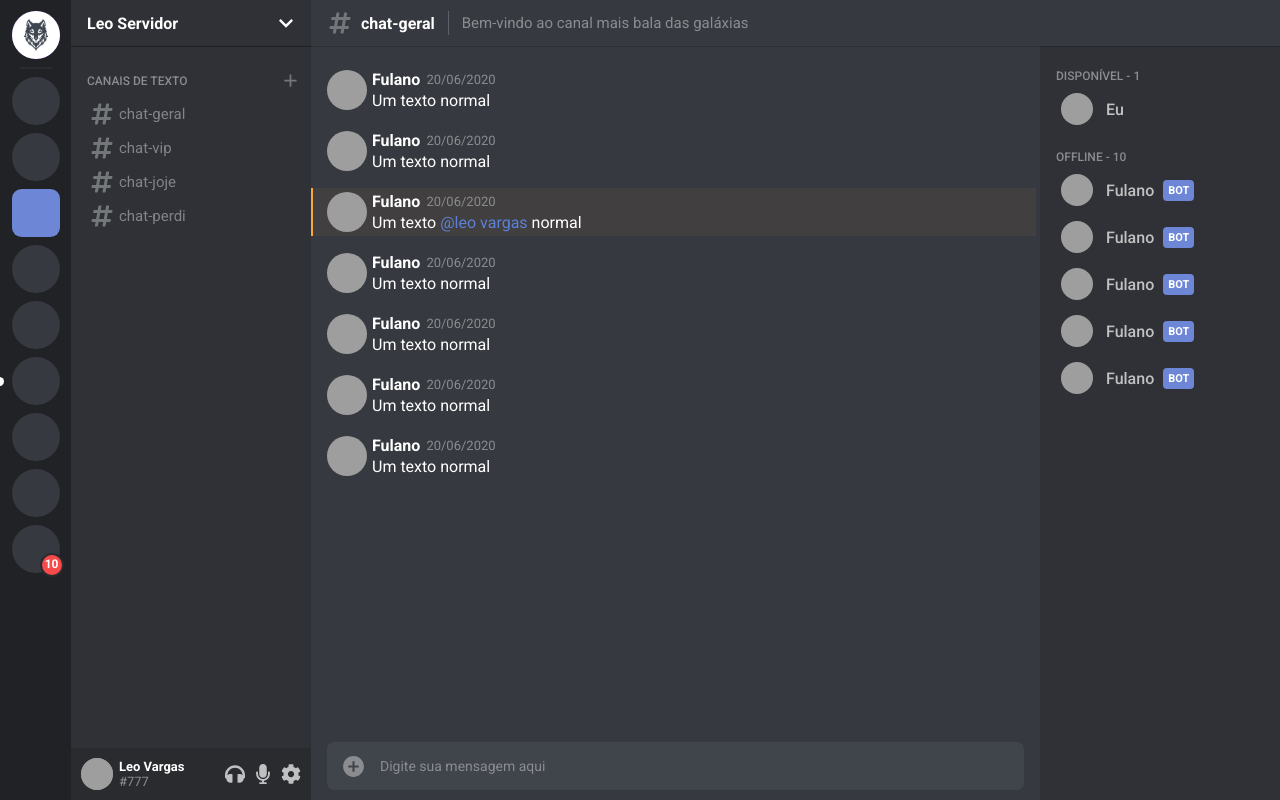
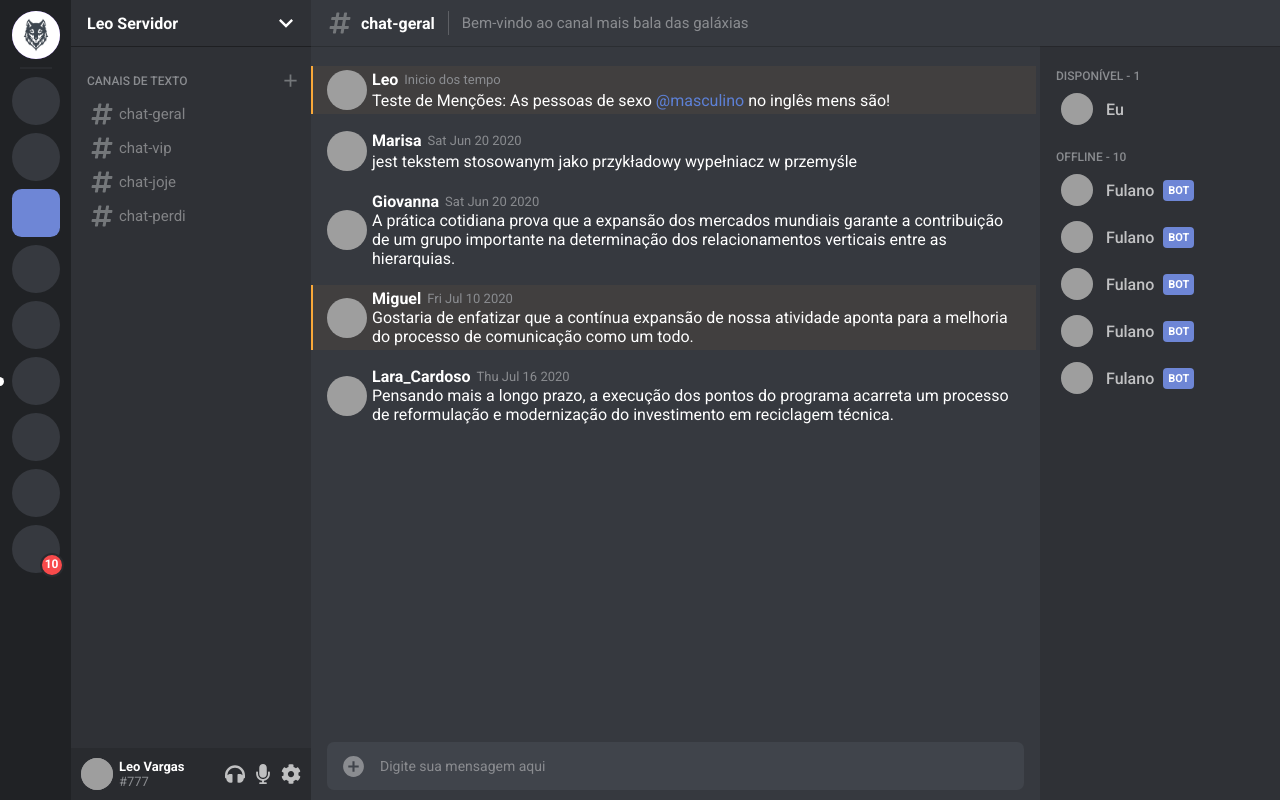
Before and after one commit to leovargasdev/discord-clone, a React (Create React App) app: page / in a window 1280 px wide. Built offline with nearby package versions, Linux system fonts and the light colour scheme; grey boxes are pictures that could not be loaded.

Commit message:
Adicionando um array de messages

```diff
--- a/src/components/ChannelMessages/Message/index.tsx
+++ b/src/components/ChannelMessages/Message/index.tsx
@@ -3,26 +3,28 @@ import React from 'react';
 import { Container, Header, Content } from './styles';
 
 interface IMessage {
-  // author: string;
-  // data: string;
-  // content: string | React.ReactElement | React.ReactNode;
+  user: {
+    name: string;
+    url_avatar: string;
+  };
   hasMention?: boolean;
-  // isBot ?: boolean;
+  date: Date;
+  text: string;
 }
 
-const Message: React.FC<IMessage> = ({ hasMention, children }) => {
-  const isBot = false;
+const Message: React.FC<IMessage> = ({
+  date,
+  user,
+  hasMention = false,
+  children,
+}) => {
   return (
     <Container hasMention={!!hasMention}>
-      <img
-        alt="Fulano"
-        src="https://avatars3.githubusercontent.com/u/11177716?s=460&u=c9e54ca2ea76850493ae4b9c34e029ec2e613199&v=4"
-      />
+      <img alt={user.name} src={user.url_avatar} />
       <Content>
         <Header>
-          <strong>Fulano</strong>
-          {isBot && <span>BOT</span>}
-          <time>20/06/2020</time>
+          <strong>{user.name}</strong>
+          <time>{date}</time>
         </Header>
         <p>{children}</p>
       </Content>
--- a/src/components/ChannelMessages/index.tsx
+++ b/src/components/ChannelMessages/index.tsx
@@ -1,29 +1,116 @@
-import React, { useRef, useEffect } from 'react';
+import React, { useRef, useEffect, useState } from 'react';
 import { MdAddCircle } from 'react-icons/md';
 
-import Message from './Message';
-import { Container, Messages, InputWrapper } from './styles';
+import {
+  Container,
+  Messages,
+  Message,
+  ContentMessage,
+  HeaderMessage,
+  InputWrapper,
+} from './styles';
+
+interface IMessage {
+  id: number;
+  user: {
+    name: string;
+    url_avatar: string;
+  };
+  date: string;
+  text: string;
+  hasMention?: boolean;
+}
 
 const ChannelMessages: React.FC = () => {
   const messagesRef = useRef() as React.MutableRefObject<HTMLDivElement>;
+  const [messages, setMessages] = useState<IMessage[]>([]);
 
   useEffect(() => {
     const div = messagesRef.current;
-
     if (div) div.scrollTop = div.scrollHeight;
   }, [messagesRef]);
+
+  useEffect(() => {
+    // api.get('messages')
+    setMessages([
+      {
+        id: 0,
+        user: {
+          name: 'Marisa',
+          url_avatar: 'https://api.adorable.io/avatars/',
+        },
+        date: new Date(2020, 5, 20).toDateString(),
+        text: 'jest tekstem stosowanym jako przykładowy wypełniacz w przemyśle',
+      },
+      {
+        id: 1,
+        user: {
+          name: 'Giovanna',
+          url_avatar: 'https://api.adorable.io/avatars/',
+        },
+        date: new Date(2020, 5, 20).toDateString(),
+        text:
+          'A prática cotidiana prova que a expansão dos mercados mundiais garante a contribuição de um grupo importante na determinação dos relacionamentos verticais entre as hierarquias.',
+      },
+      {
+        id: 2,
+        user: {
+          name: 'Miguel',
+          url_avatar: 'https://api.adorable.io/avatars/',
+        },
+        date: new Date(2020, 6, 10).toDateString(),
+        hasMention: true,
+        text:
+          'Gostaria de enfatizar que a contínua expansão de nossa atividade aponta para a melhoria do processo de comunicação como um todo.',
+      },
+      {
+        id: 3,
+        user: {
+          name: 'Lara_Cardoso',
+          url_avatar: 'https://api.adorable.io/avatars/',
+        },
+        date: new Date(2020, 6, 16).toDateString(),
+        text:
+          'Pensando mais a longo prazo, a execução dos pontos do programa acarreta um processo de reformulação e modernização do investimento em reciclagem técnica.',
+      },
+    ]);
+  }, []);
+
   return (
     <Container>
       <Messages ref={messagesRef}>
-        <Message>Um texto normal</Message>
-        <Message>Um texto normal</Message>
         <Message hasMention>
-          Um texto <span>@leo vargas</span> normal
+          <img
+            alt="Mestre Leo Vargas"
+            src="https://avatars3.githubusercontent.com/u/11177716?s=460&u=c9e54ca2ea76850493ae4b9c34e029ec2e613199&v=4"
+          />
+          <ContentMessage>
+            <HeaderMessage>
+              <strong>Leo</strong>
+              <span>Inicio dos tempo</span>
+            </HeaderMessage>
+            <p>
+              Teste de Menções: As pessoas de sexo <span>@masculino</span> no
+              inglês mens são!
+            </p>
+          </ContentMessage>
         </Message>
-        <Message>Um texto normal</Message>
-        <Message>Um texto normal</Message>
-        <Message>Um texto normal</Message>
-        <Message>Um texto normal</Message>
+        {messages &&
+          messages.map(message => (
+            <Message key={message.id} hasMention={!!message.hasMention}>
+              <img
+                alt={message.user.name}
+                src={`${message.user.url_avatar}${message.id}`}
+              />
+              <ContentMessage>
+                <HeaderMessage>
+                  <strong>{message.user.name}</strong>
+                  <span>{message.date}</span>
+                </HeaderMessage>
+                <p>{message.text}</p>
+              </ContentMessage>
+            </Message>
+          ))}
       </Messages>
       <InputWrapper>
         <MdAddCircle />
--- a/src/components/ChannelMessages/styles.ts
+++ b/src/components/ChannelMessages/styles.ts
@@ -1,4 +1,8 @@
-import styled from 'styled-components';
+import styled, { css } from 'styled-components';
+
+interface IMessageProps {
+  hasMention: boolean;
+}
 
 export const Container = styled.div`
   grid-area: CM;
@@ -29,6 +33,70 @@ export const Messages = styled.div`
   }
 
   scrollbar-color: var(--secondary);
+`;
+
+export const Message = styled.div<IMessageProps>`
+  display: flex;
+  align-items: center;
+  padding: 4px 16px;
+  margin-right: 4px;
+  background: transparent;
+
+  ${props =>
+    props.hasMention &&
+    css`
+      background: var(--mention-message);
+      border-left: 2px solid var(--mention-detail);
+      padding-left: 14px;
+    `}
+
+  & + div {
+    margin-top: 13px;
+  }
+
+  img {
+    width: 40px;
+    height: 40px;
+    border-radius: 50%;
+  }
+`;
+
+export const ContentMessage = styled.div`
+  min-height: 40px;
+
+  display: flex;
+  flex-direction: column;
+  justify-content: space-between;
+  padding-left: 5px;
+  p {
+    text-align: left;
+    font-size: 16px;
+    color: #fff;
+
+    span {
+      color: var(--link);
+      &:hover {
+        cursor: pointer;
+        text-decoration: underline;
+      }
+    }
+  }
+`;
+
+export const HeaderMessage = styled.div`
+  display: flex;
+  align-items: center;
+
+  strong {
+    color: #fff;
+    font-size: 16px;
+  }
+
+  span {
+    margin-left: 6px;
+    color: var(--gray);
+    font-size: 13px;
+  }
 `;
 
 export const InputWrapper = styled.div`
@@ -62,5 +130,3 @@ export const InputWrapper = styled.div`
     }
   }
 `;
-
-export const Input = styled.input``;
```
